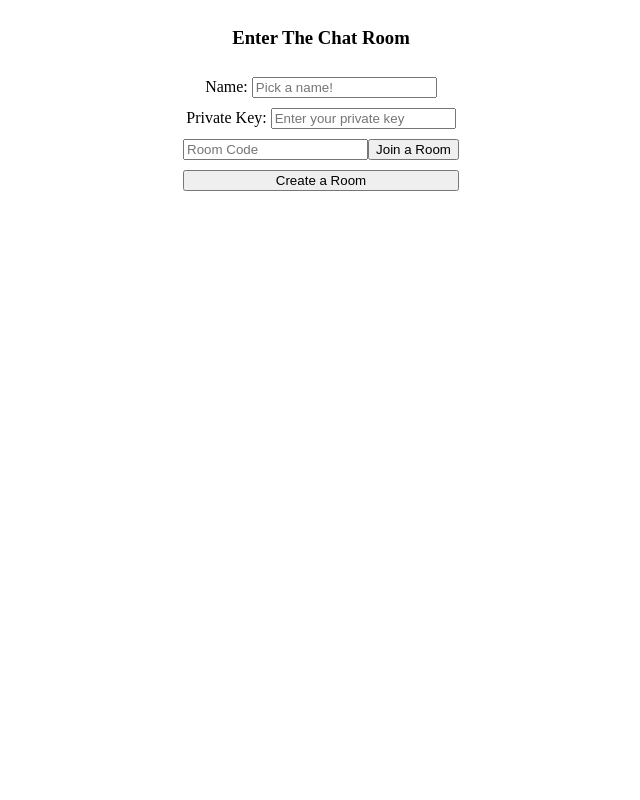
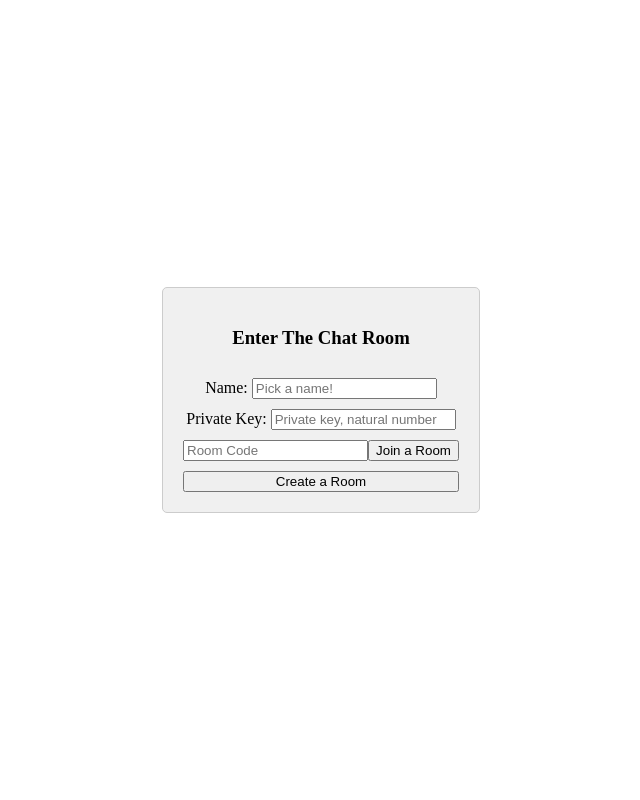
Before and after one commit to bhargava-sai-krishna/secure-text-transfer-using-deffie-hill-man, a Flask app: page / in a window 1280 px wide. Shown: the whole page, without its empty margins (319-959 px from the left). Run offline with Flask 3, Linux system fonts and the light colour scheme; some libraries are stand-ins or nearby versions.

Commit message:
add more stylings

```diff
--- a/static/css/style.css
+++ b/static/css/style.css
@@ -1,7 +1,28 @@
+body, html {
+  margin: 0;
+  padding: 0;
+}
+
+
 .content {
   display: flex;
   align-items: center;
   justify-content: center;
+}
+
+.container {
+  display: flex;
+  justify-content: center;
+  align-items: center;
+  height: 100vh; /* Full height of the viewport */
+}
+
+.con {
+  max-width: 800px; /* Example max-width */
+  padding: 20px; /* Add padding around the content */
+  background-color: #f0f0f0; /* Example background color */
+  border: 1px solid #ccc; /* Add a border */
+  border-radius: 5px; /* Add border radius */
 }
 
 .buttons {
--- a/templates/base.html
+++ b/templates/base.html
@@ -14,6 +14,6 @@
     ></script>
   </head>
   <body>
-    <div class="content">{% block content %} {% endblock %}</div>
+    <div class="container"><div class="con">{% block content %} {% endblock %}</div></div>
   </body>
 </html>
--- a/templates/home.html
+++ b/templates/home.html
@@ -14,7 +14,7 @@
     <label>Private Key:</label>
     <input
       type="text"
-      placeholder="Enter your private key"
+      placeholder="Private key, natural number"
       name="PK"
       value="{{PK}}"
     />
```
Also changed, not shown: other parts of static/css/style.css (+42 -19 lines).
